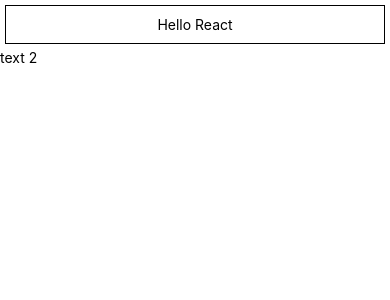
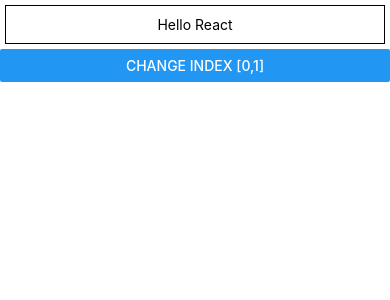
Before and after one commit to jenniferburch/scratch-mobile, a React Native app: screen / in a window 390 px wide. Shown: the top 300 px of the page. Built offline with nearby package versions, Linux system fonts and the light colour scheme.

Commit message:
Attempt to do sticky headers

```diff
--- a/src/App.js
+++ b/src/App.js
@@ -8,7 +8,7 @@
 
 import React from 'react';
 import { SafeAreaView, View, Text, StatusBar, StyleSheet } from 'react-native';
-
+import { ScrollTest } from './ScrollTest';
 
 const App: () => React$Node = () => {
   return (
@@ -18,9 +18,7 @@
         <View style={styles.header}>
           <Text style={styles.headerText}> Hello React </Text>
         </View>
-        <View>
-          <Text>text 2</Text>
-        </View>
+        <ScrollTest />
       </SafeAreaView>
     </>
   );
--- /dev/null
+++ b/src/ScrollTest.js
@@ -0,0 +1,104 @@
+import React, { useState } from 'react';
+import { View, Text, StyleSheet, ScrollView, TouchableWithoutFeedback, Button } from 'react-native';
+
+
+const Item = (props) => {
+  if (props.collapsed)
+    return null;
+
+  return (
+    <View style={styles.item}>
+      <Text> {props.label}</Text>
+    </View>
+  )
+}
+
+const Section = (props) => {
+  const [collapsed, setCollapsed] = useState(true);
+
+  return (
+    <>
+      <View style={styles.section}>
+        <TouchableWithoutFeedback
+          onPress={() => setCollapsed(!collapsed)}
+        >
+          <Text>{props.label}</Text>
+        </TouchableWithoutFeedback>
+      </View>
+      <ScrollView nestedScrollEnabled={true}>
+      {
+        props.items.map(item => <Item key={item.id} label={item.label} collapsed={collapsed} />)
+      }
+      </ScrollView>
+    </>
+  )
+}
+
+export const ScrollTest = () => {
+  const [index, setIndex] = useState(1);
+  const layout = [
+    {
+      id: 'aaa',
+      label: 'section A',
+      items: [{ id: 'a', label: 'a' },]
+    },
+    {
+      id: 'bbb',
+      label: 'section B',
+      items: [{ id: 'a', label: 'b-a' }, { id: 'b', label: 'b-b' }]
+    },
+    {
+      id: 'ccc',
+      label: 'section C',
+      items: [{ id: 'a', label: 'c-a' }, { id: 'b', label: 'c-b' }]
+    },
+    {
+      id: 'ddd',
+      label: 'section D',
+      items: [{ id: 'a', label: 'd-a' }, { id: 'b', label: 'd-b' }]
+    },
+    {
+      id: 'eee',
+      label: 'section E',
+      items: [{ id: 'a', label: 'e-a' }, { id: 'b', label: 'e-b' }]
+    },
+    {
+      id: 'fff',
+      label: 'section F',
+      items: [{ id: 'a', label: 'f-a' }, { id: 'b', label: 'f-b' }]
+    },
+    {
+      id: 'ggg',
+      label: 'section G',
+      items: [{ id: 'a', label: 'g-a' }, { id: 'b', label: 'g-b' }]
+    },
+  ]
+  return (
+    <>
+      <Button
+        onPress={() => setIndex((index + 1) % layout.length)}
+        title={`Change Index [0,${index}]`} />
+      <ScrollView stickyHeaderIndices={[0,1,2]}>
+        {
+          layout.map(section => {<Section key={`section-${section.id}`} {...section} />})
+        }
+      </ScrollView>
+    </>
+  );
+};
+
+
+const styles = StyleSheet.create({
+  section: {
+    backgroundColor: 'white',
+    flexDirection: 'column',
+    borderColor: 'blue',
+    borderWidth: .5,
+    margin: 20,
+  },
+  item: {
+    height: 200,
+    backgroundColor: 'yellow',
+    margin: 20,
+  }
+});
```
